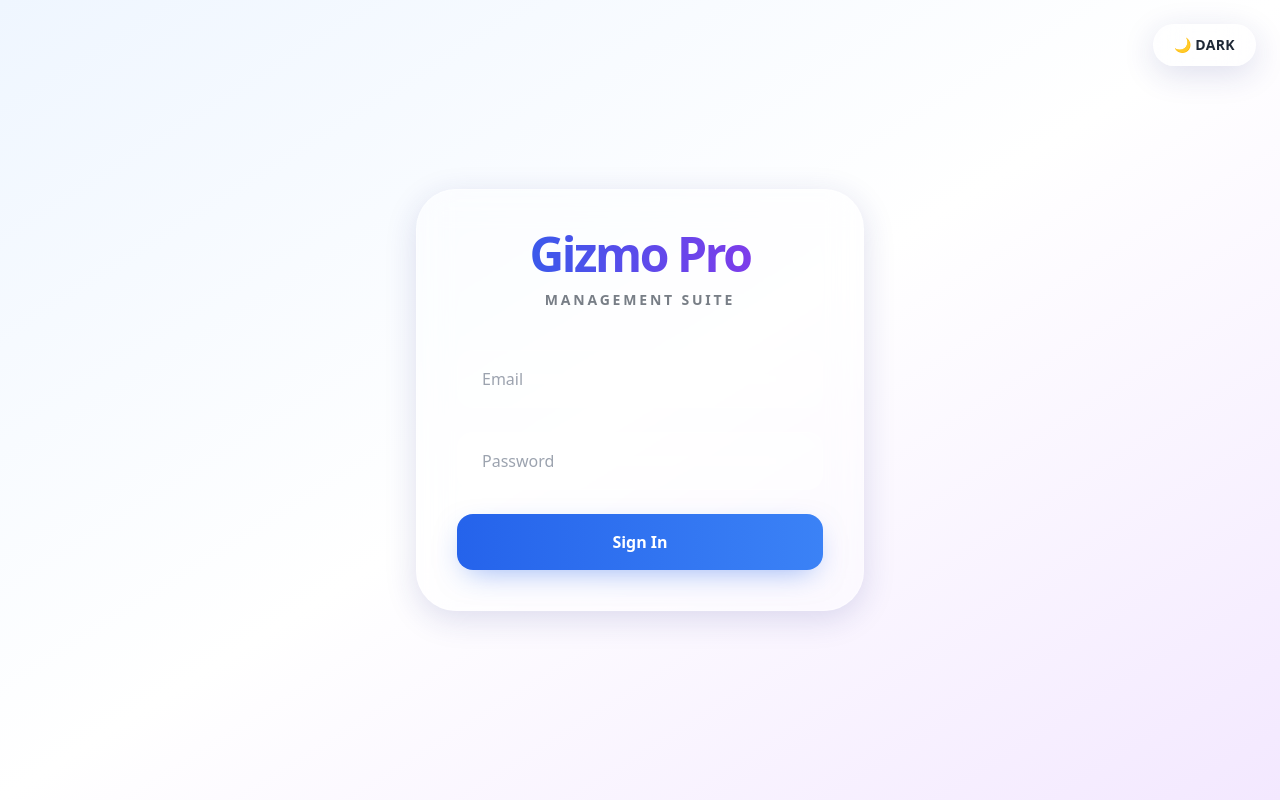
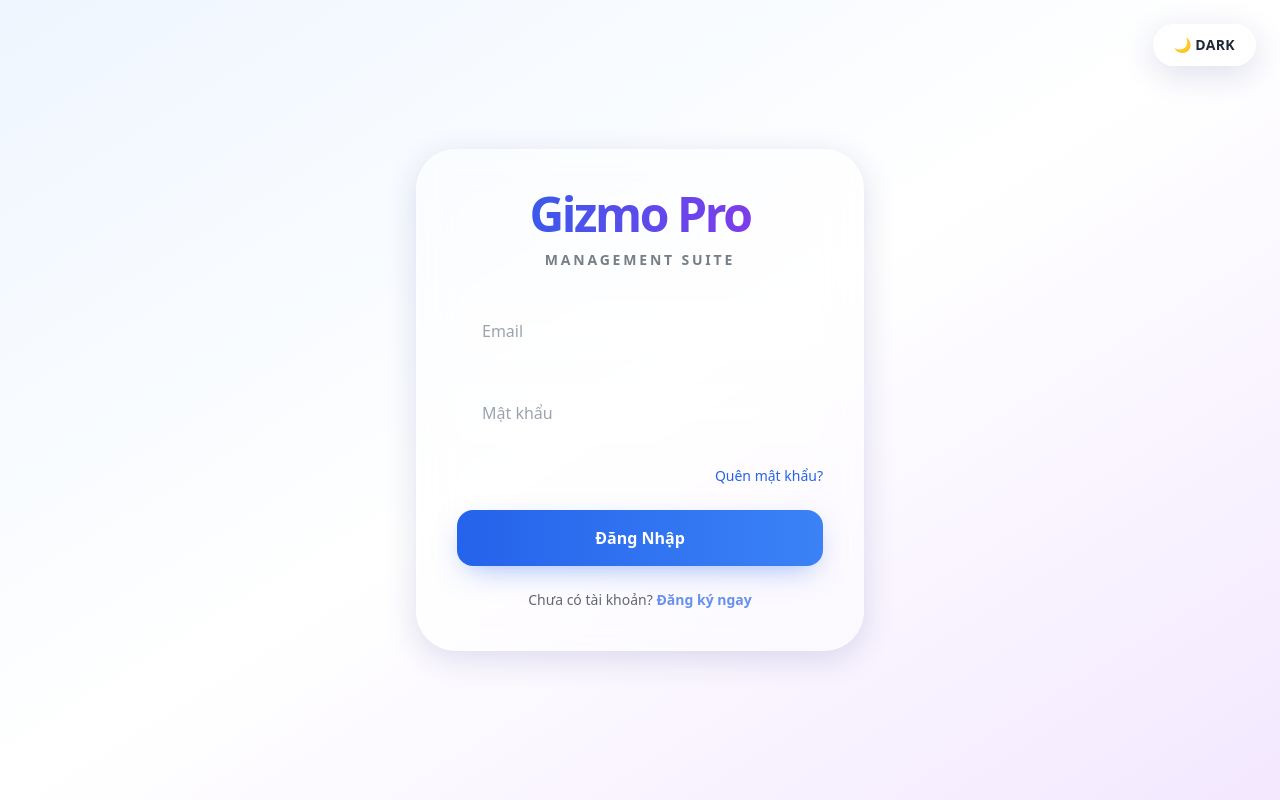
Before and after one commit to hbminh2508-design/gizmo-pro, a React (Vite) app: page / in a window 1280 px wide. Built offline with nearby package versions, Linux system fonts and the light colour scheme.

Commit message:
Cập nhật giao diện Liquid Glass và tích hợp Gizmo Gallery

```diff
--- a/src/App.jsx
+++ b/src/App.jsx
@@ -4,6 +4,8 @@ import GizmoGallery from './components/GizmoGallery';
 function App() {
   const [isDarkMode, setIsDarkMode] = useState(false);
   const [isLoggedIn, setIsLoggedIn] = useState(false);
+  // State mới để quản lý màn hình: 'login', 'register', hoặc 'forgot'
+  const [authMode, setAuthMode] = useState('login');
 
   // Xử lý logic Dark Mode
   useEffect(() => {
@@ -14,16 +16,29 @@ function App() {
     }
   }, [isDarkMode]);
 
+  // Các hàm xử lý giả lập (Sẽ thay bằng Firebase/Supabase sau này)
   const handleLogin = (e) => {
     e.preventDefault();
     setIsLoggedIn(true);
+  };
+
+  const handleRegister = (e) => {
+    e.preventDefault();
+    alert("Đăng ký thành công! Đang tự động đăng nhập...");
+    setIsLoggedIn(true);
+  };
+
+  const handleForgotPassword = (e) => {
+    e.preventDefault();
+    alert("Một liên kết khôi phục mật khẩu đã được gửi đến email của bạn!");
+    setAuthMode('login'); // Gửi xong thì quay lại trang đăng nhập
   };
 
   return (
     <div className={`min-h-screen w-full flex flex-col transition-colors duration-500
       ${isDarkMode ? 'bg-gradient-to-br from-gray-900 via-black to-blue-900 text-white' : 'bg-gradient-to-br from-blue-50 via-white to-purple-100 text-gray-800'}`}>
 
-      {/* NÚT DARKMODE - CỐ ĐỊNH GÓC TRÊN */}
+      {/* NÚT DARKMODE */}
       <div className="fixed top-6 right-6 z-50">
         <button
           onClick={() => setIsDarkMode(!isDarkMode)}
@@ -34,48 +49,113 @@ function App() {
       </div>
 
       {!isLoggedIn ? (
-        // --- GIAO DIỆN ĐĂNG NHẬP (LIQUID GLASS STYLE) ---
+        // --- KHU VỰC XÁC THỰC (LOGIN / REGISTER / FORGOT PASSWORD) ---
         <div className="flex-grow flex items-center justify-center p-4">
-          <div className="glass-panel p-10 rounded-[2.5rem] w-full max-w-md animate-fade-in border-white/20 shadow-2xl">
-            <div className="text-center mb-10">
-              <h1 className="text-5xl font-black mb-3 tracking-tighter bg-clip-text text-transparent bg-gradient-to-r from-blue-600 to-purple-600 dark:from-blue-400 dark:to-purple-400">
+          <div className="glass-panel p-10 rounded-[2.5rem] w-full max-w-md border-white/20 shadow-2xl relative overflow-hidden">
+
+            {/* Tiêu đề chung */}
+            <div className="text-center mb-8">
+              <h1 className="text-5xl font-black mb-3 tracking-tighter bg-clip-text text-transparent bg-gradient-to-r from-blue-600 to-purple-600 dark:from-blue-400 dark:to-purple-400 transition-all">
                 Gizmo Pro
               </h1>
-              <p className="opacity-60 text-sm uppercase tracking-[0.2em] font-semibold">Management Suite</p>
+              <p className="opacity-60 text-sm uppercase tracking-[0.2em] font-semibold">
+                {authMode === 'login' && 'Management Suite'}
+                {authMode === 'register' && 'Tạo Tài Khoản Mới'}
+                {authMode === 'forgot' && 'Khôi Phục Mật Khẩu'}
+              </p>
             </div>
 
-            <form onSubmit={handleLogin} className="space-y-6">
+            {/* FORM ĐĂNG NHẬP */}
+            {authMode === 'login' && (
+              <form onSubmit={handleLogin} className="space-y-6 animate-fade-in">
                 <div>
-                <input
-                  type="email"
-                  placeholder="Email"
+                  <input type="email" placeholder="Email" required
                     className="w-full px-6 py-4 rounded-2xl bg-white/20 dark:bg-black/30 border border-white/20 focus:border-blue-500 outline-none backdrop-blur-xl transition-all placeholder:text-gray-400 dark:text-white"
-                  required
                   />
                 </div>
                 <div>
-                <input
-                  type="password"
-                  placeholder="Password"
+                  <input type="password" placeholder="Mật khẩu" required
                     className="w-full px-6 py-4 rounded-2xl bg-white/20 dark:bg-black/30 border border-white/20 focus:border-blue-500 outline-none backdrop-blur-xl transition-all placeholder:text-gray-400 dark:text-white"
-                  required
                   />
                 </div>
-              <button
-                type="submit"
-                className="w-full py-4 rounded-2xl bg-gradient-to-r from-blue-600 to-blue-500 hover:from-blue-500 hover:to-blue-400 text-white font-bold transition-all shadow-[0_10px_30px_-10px_rgba(37,99,235,0.5)] hover:shadow-blue-500/40"
-              >
-                Sign In
+                <div className="flex justify-end">
+                  <button type="button" onClick={() => setAuthMode('forgot')} className="text-sm text-blue-600 dark:text-blue-400 hover:underline font-medium">
+                    Quên mật khẩu?
                   </button>
+                </div>
+                <button type="submit" className="w-full py-4 rounded-2xl bg-gradient-to-r from-blue-600 to-blue-500 hover:from-blue-500 hover:to-blue-400 text-white font-bold transition-all shadow-[0_10px_30px_-10px_rgba(37,99,235,0.5)] hover:shadow-blue-500/40">
+                  Đăng Nhập
+                </button>
+                <div className="text-center mt-6">
+                  <p className="text-sm opacity-70">Chưa có tài khoản?{' '}
+                    <button type="button" onClick={() => setAuthMode('register')} className="text-blue-600 dark:text-blue-400 font-bold hover:underline">
+                      Đăng ký ngay
+                    </button>
+                  </p>
+                </div>
               </form>
+            )}
+
+            {/* FORM ĐĂNG KÝ */}
+            {authMode === 'register' && (
+              <form onSubmit={handleRegister} className="space-y-5 animate-fade-in">
+                <div>
+                  <input type="text" placeholder="Họ và tên" required
+                    className="w-full px-6 py-4 rounded-2xl bg-white/20 dark:bg-black/30 border border-white/20 focus:border-blue-500 outline-none backdrop-blur-xl transition-all placeholder:text-gray-400 dark:text-white"
+                  />
+                </div>
+                <div>
+                  <input type="email" placeholder="Email" required
+                    className="w-full px-6 py-4 rounded-2xl bg-white/20 dark:bg-black/30 border border-white/20 focus:border-blue-500 outline-none backdrop-blur-xl transition-all placeholder:text-gray-400 dark:text-white"
+                  />
+                </div>
+                <div>
+                  <input type="password" placeholder="Mật khẩu" required
+                    className="w-full px-6 py-4 rounded-2xl bg-white/20 dark:bg-black/30 border border-white/20 focus:border-blue-500 outline-none backdrop-blur-xl transition-all placeholder:text-gray-400 dark:text-white"
+                  />
+                </div>
+                <button type="submit" className="w-full py-4 rounded-2xl bg-gradient-to-r from-purple-600 to-purple-500 hover:from-purple-500 hover:to-purple-400 text-white font-bold transition-all shadow-[0_10px_30px_-10px_rgba(147,51,234,0.5)] hover:shadow-purple-500/40 mt-2">
+                  Hoàn Tất Đăng Ký
+                </button>
+                <div className="text-center mt-6">
+                  <p className="text-sm opacity-70">Đã có tài khoản?{' '}
+                    <button type="button" onClick={() => setAuthMode('login')} className="text-purple-600 dark:text-purple-400 font-bold hover:underline">
+                      Đăng nhập
+                    </button>
+                  </p>
+                </div>
+              </form>
+            )}
+
+            {/* FORM QUÊN MẬT KHẨU */}
+            {authMode === 'forgot' && (
+              <form onSubmit={handleForgotPassword} className="space-y-6 animate-fade-in">
+                <p className="text-center text-sm opacity-80 mb-6">
+                  Đừng lo lắng! Nhập email của bạn và chúng tôi sẽ gửi liên kết để đặt lại mật khẩu.
+                </p>
+                <div>
+                  <input type="email" placeholder="Nhập email của bạn" required
+                    className="w-full px-6 py-4 rounded-2xl bg-white/20 dark:bg-black/30 border border-white/20 focus:border-blue-500 outline-none backdrop-blur-xl transition-all placeholder:text-gray-400 dark:text-white"
+                  />
+                </div>
+                <button type="submit" className="w-full py-4 rounded-2xl bg-gradient-to-r from-gray-700 to-gray-600 hover:from-gray-600 hover:to-gray-500 text-white font-bold transition-all shadow-lg mt-2">
+                  Gửi Liên Kết Khôi Phục
+                </button>
+                <div className="text-center mt-6">
+                  <button type="button" onClick={() => setAuthMode('login')} className="text-sm text-gray-500 dark:text-gray-400 font-bold hover:underline flex items-center justify-center gap-2 w-full">
+                    <span>←</span> Quay lại đăng nhập
+                  </button>
+                </div>
+              </form>
+            )}
+
           </div>
         </div>
 
       ) : (
         // --- GIAO DIỆN TRANG CHỦ (DASHBOARD) ---
-        <div className="w-full max-w-7xl mx-auto p-6 md:p-10 flex flex-col gap-8">
+        <div className="w-full max-w-7xl mx-auto p-6 md:p-10 flex flex-col gap-8 animate-fade-in">
 
-          {/* Header Navigation */}
           <header className="glass-panel rounded-[2rem] p-6 flex flex-col md:flex-row justify-between items-center gap-6 border border-white/20">
             <div className="flex items-center gap-4">
               <div className="w-12 h-12 bg-blue-600 rounded-2xl flex items-center justify-center text-white font-bold text-xl shadow-lg shadow-blue-500/30">G</div>
@@ -89,12 +169,11 @@ function App() {
               onClick={() => setIsLoggedIn(false)}
               className="px-6 py-2.5 rounded-xl bg-white/10 hover:bg-red-500/20 hover:text-red-500 border border-white/10 transition-all font-semibold text-sm"
             >
-              Sign Out
+              Đăng Xuất
             </button>
           </header>
 
           <main className="space-y-10">
-            {/* Hàng Widget Thống kê nhanh */}
             <div className="grid grid-cols-1 sm:grid-cols-2 lg:grid-cols-3 gap-6">
               <div className="glass-panel p-6 rounded-3xl border border-white/10">
                 <p className="text-sm opacity-60 mb-1">Tổng dung lượng Drive</p>
@@ -116,7 +195,6 @@ function App() {
               </div>
             </div>
 
-            {/* TÍNH NĂNG CHÍNH: GIZMO GALLERY */}
             <section className="mt-4">
               <GizmoGallery />
             </section>
```
Lines whose indentation alone changed are shown as unchanged.
